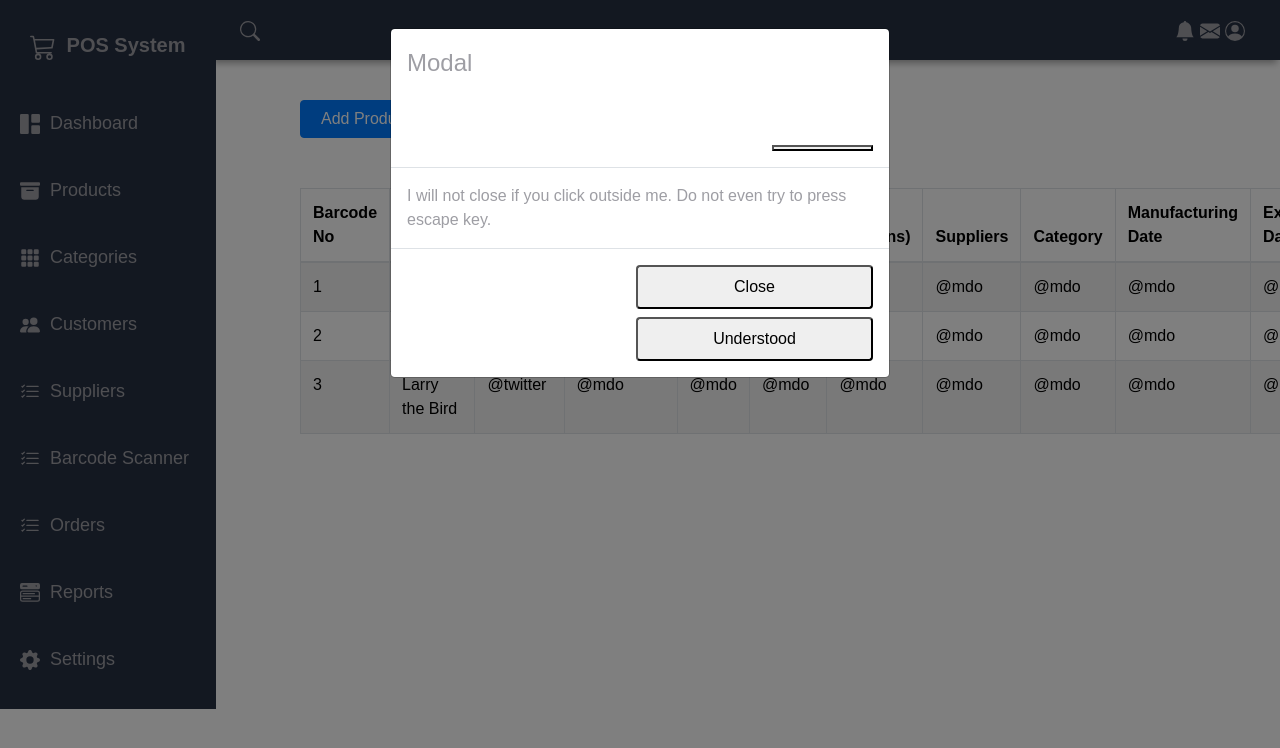
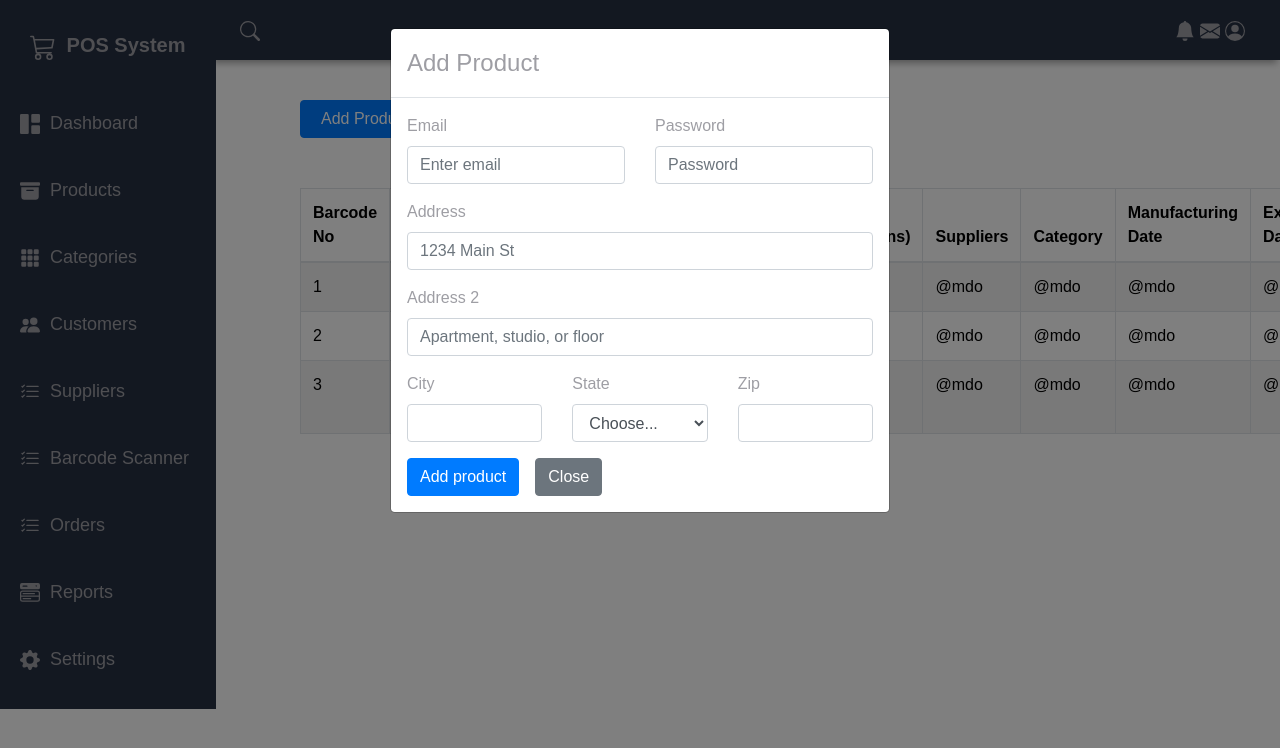
Before and after one commit to stephaniebeatrice/pos-system, a React (Create React App) app in the folder ClientApp/: page /products in a window 1280 px wide. Both pictures are taken after a click on the button "Add Product". Shown: the top 748 px of the page. Built offline with nearby package versions, Linux system fonts and the light colour scheme.

Commit message:
Modified add product form

```diff
--- a/ClientApp/package.json
+++ b/ClientApp/package.json
@@ -20,8 +20,10 @@
     "rimraf": "^3.0.2"
   },
   "devDependencies": {
+    "@babel/eslint-parser": "^7.23.10",
     "ajv": "^6.12.6",
     "cross-env": "^5.2.0",
+    "eslint": "^8.56.0",
     "eslint-config-react-app": "^5.2.1",
     "eslint-plugin-jsx-a11y": "^6.4.1",
     "nan": "^2.15.0",
--- a/ClientApp/src/components/Pages/AddProduct.js
+++ b/ClientApp/src/components/Pages/AddProduct.js
@@ -1,8 +1,11 @@
 import React, { useState } from 'react';
 import Button from 'react-bootstrap/Button';
 import Modal from 'react-bootstrap/Modal';
+import Col from 'react-bootstrap/Col';
+import Form from 'react-bootstrap/Form';
+import Row from 'react-bootstrap/Row';
 
-function AddCategory() {
+function AddProduct() {
   const [show, setShow] = useState(false);
 
   const handleClose = () => setShow(false);
@@ -19,23 +22,61 @@ function AddCategory() {
         onHide={handleClose}
         backdrop="static"
         keyboard={false}
+        class="modal-dialog modal-dialog-centered"
       >
-        <Modal.Header closeButton>
-          <Modal.Title>Modal</Modal.Title>
+        <Modal.Header>
+          <Modal.Title>Add Product</Modal.Title>
         </Modal.Header>
-        <Modal.Body className="w-full max-w-sm">
-          I will not close if you click outside me. Do not even try to press
-          escape key.
+        <Modal.Body className="w-full max-w-lg">
+          <Form>
+            <Row className="mb-3">
+              <Form.Group as={Col} controlId="formGridEmail">
+                <Form.Label>Email</Form.Label>
+                <Form.Control type="email" placeholder="Enter email" />
+              </Form.Group>
+
+              <Form.Group as={Col} controlId="formGridPassword">
+                <Form.Label>Password</Form.Label>
+                <Form.Control type="password" placeholder="Password" />
+              </Form.Group>
+            </Row>
+
+            <Form.Group className="mb-3" controlId="formGridAddress1">
+              <Form.Label>Address</Form.Label>
+              <Form.Control placeholder="1234 Main St" />
+            </Form.Group>
+
+            <Form.Group className="mb-3" controlId="formGridAddress2">
+              <Form.Label>Address 2</Form.Label>
+              <Form.Control placeholder="Apartment, studio, or floor" />
+            </Form.Group>
+
+            <Row className="mb-3">
+              <Form.Group as={Col} controlId="formGridCity">
+                <Form.Label>City</Form.Label>
+                <Form.Control />
+              </Form.Group>
+
+              <Form.Group as={Col} controlId="formGridState">
+                <Form.Label>State</Form.Label>
+                <Form.Select defaultValue="Choose..." className='form-control'>
+                  <option>Choose...</option>
+                  <option>...</option>
+                </Form.Select>
+              </Form.Group>
+
+              <Form.Group as={Col} controlId="formGridZip">
+                <Form.Label>Zip</Form.Label>
+                <Form.Control />
+              </Form.Group>
+            </Row>
+                <input className='btn btn-primary' type='submit' value='Add product'/>
+                <input className='btn btn-secondary ml-3' type='submit' value='Close'/>
+          </Form>
         </Modal.Body>
-        <Modal.Footer>
-          <button className="bg-slate-400 hover:bg-slate-500 text-black font-bold py-2 px-4 rounded" onClick={handleClose}>
-            Close
-          </button>
-          <button  className="bg-purple-600 hover:bg-purple-700 text-black font-bold py-2 px-4 rounded">Understood</button>
-        </Modal.Footer>
       </Modal>
     </>
   );
 }
 
-export default AddCategory;
+export default AddProduct;
--- a/ClientApp/src/components/Pages/auth/ForgotPassword.js
+++ b/ClientApp/src/components/Pages/auth/ForgotPassword.js
@@ -1,7 +1,7 @@
 import Button from 'react-bootstrap/Button';
 import Form from 'react-bootstrap/Form';
 
-function BasicExample() {
+function ForgotPassword() {
   return (
     <Form>
       <Form.Group className="mb-3" controlId="formBasicEmail">
@@ -17,4 +17,4 @@ function BasicExample() {
   );
 }
 
-export default BasicExample;
+export default ForgotPassword;
--- a/ClientApp/src/components/Pages/auth/Register.js
+++ b/ClientApp/src/components/Pages/auth/Register.js
@@ -1,7 +1,7 @@
 import Button from 'react-bootstrap/Button';
 import Form from 'react-bootstrap/Form';
 
-function BasicExample() {
+function BasicExampl() {
   return (
     <Form>
       <Form.Group className="mb-3" controlId="formBasicEmail">
--- a/ClientApp/src/components/Pages/auth/SignIn.js
+++ b/ClientApp/src/components/Pages/auth/SignIn.js
@@ -1,7 +1,7 @@
 import Button from 'react-bootstrap/Button';
 import Form from 'react-bootstrap/Form';
 
-function BasicExample() {
+function SignIn() {
   return (
     <Form>
       <Form.Group className="mb-3" controlId="formBasicEmail">
@@ -20,4 +20,4 @@ function BasicExample() {
   );
 }
 
-export default BasicExample;
+export default SignIn;
```
Also changed, not shown: 1 other file (tests, documents, lock files or other folders).
